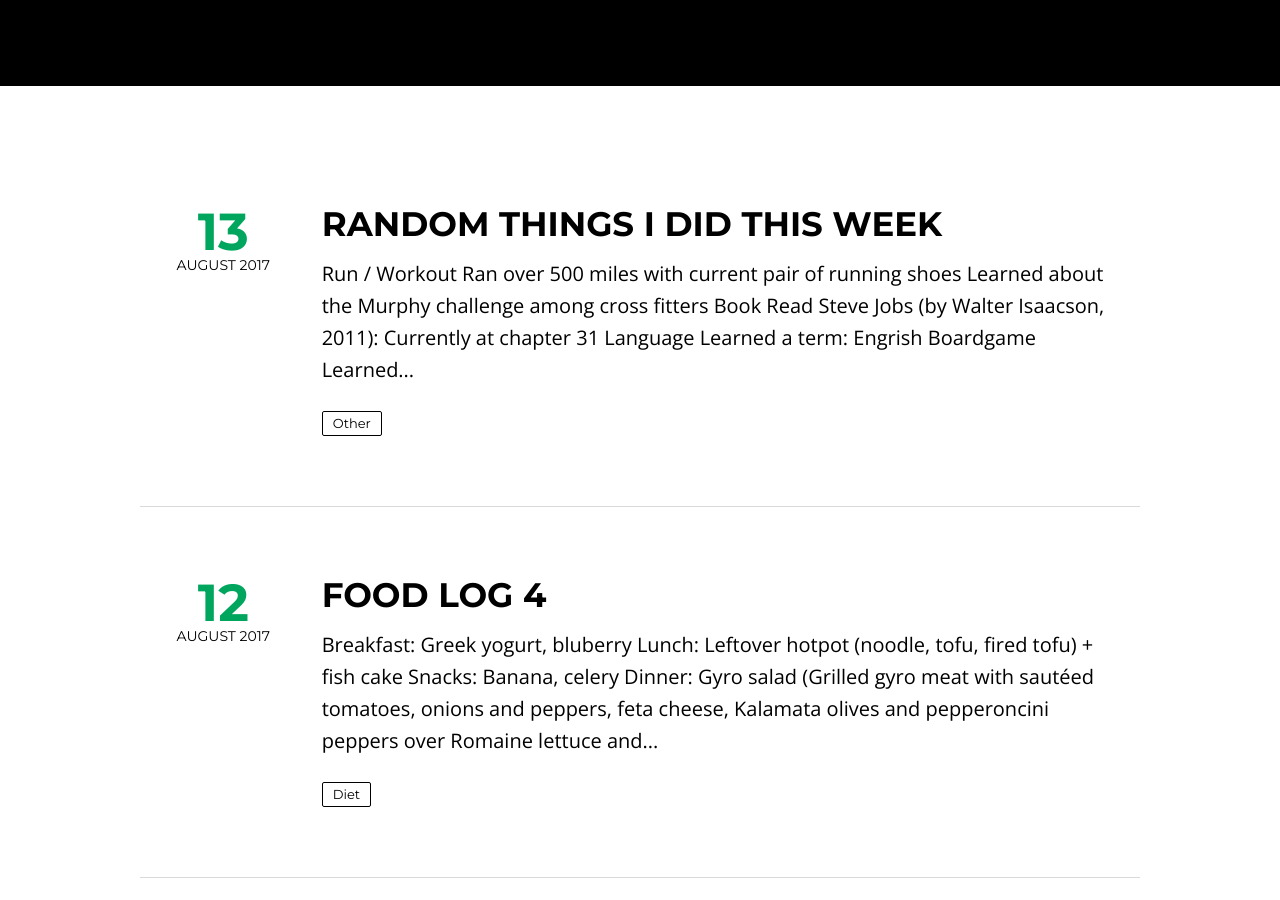
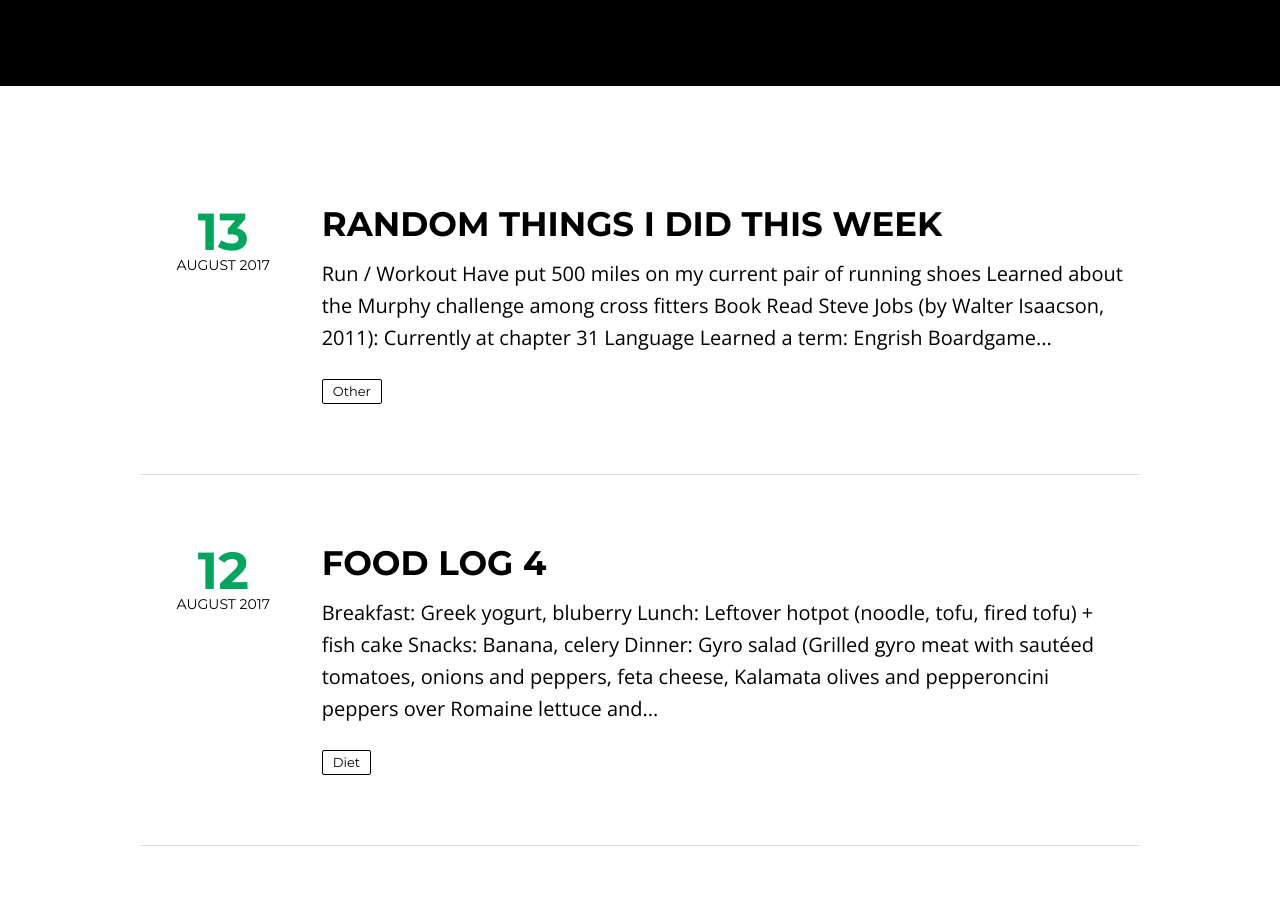
Before and after one commit to kcmlin/kcmlin.github.io, a Jekyll site: the page built from index.html, in a window 1280 px wide and 900 px high, scrolled down 438 px. Built offline with Jekyll 4.4.1, drawn with Linux system fonts in a browser that asks for light colours; nearby versions of some CDN libraries; the list of posts is cut into pages by our own code.

Commit message:
Update 2017-08-13-random2.md

```diff
--- a/_posts/2017-08-13-random2.md
+++ b/_posts/2017-08-13-random2.md
@@ -15,7 +15,7 @@ published: true
 ---
 
 #### Run / Workout
-* Ran over 500 miles with current pair of running shoes
+* Have put 500 miles on my current pair of running shoes
 * Learned about [the Murphy challenge](https://themurphchallenge.com/pages/the-workout) among cross fitters
 
 #### Book
```
